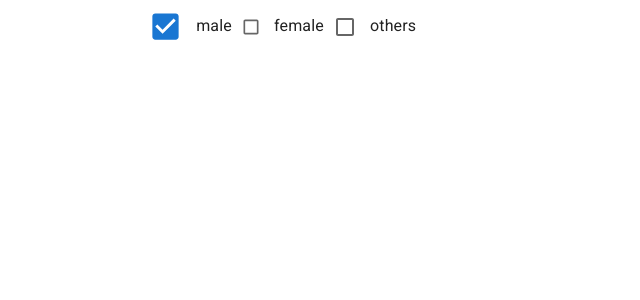
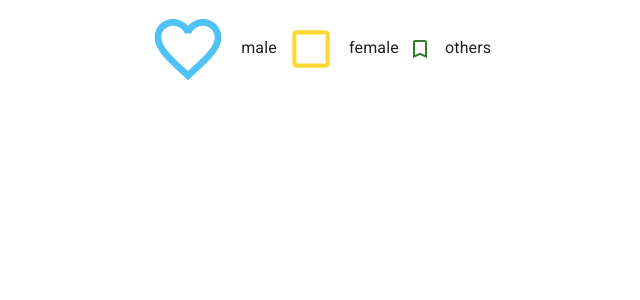
Before and after one commit to Jahirul-Islam-Jantu/MUI-stackLearner, a React (Vite) app in the folder test-project/: page / in a window 1280 px wide. Shown: the top 300 px of the page, without its empty margins (75-715 px from the left). Built offline with nearby package versions, Linux system fonts and the light colour scheme.

Commit message:
components

```diff
--- a/test-project/src/App.jsx
+++ b/test-project/src/App.jsx
@@ -1,16 +1,21 @@
 import {Checkbox, Container} from "@mui/material";
 import CssBaseline from "@mui/material/CssBaseline";
-
-
+import {green, lightBlue, pink, red, yellow} from "@mui/material/colors";
+import {Favorite, FavoriteBorder} from "@mui/icons-material";
+import BookmarkBorderIcon from '@mui/icons-material/BookmarkBorder';
 
 const App = () => {
   return (
     <>
       <CssBaseline />
       <Container maxWidth="md">
-          <Checkbox id="male" defaultChecked size="large"/> <label htmlFor="male">male</label>
-          <Checkbox id="female" size="small" />  <label htmlFor="female">female</label>
-          <Checkbox id="others"/> <label htmlFor="others">others</label>
+          <Checkbox id="male"  size="large" icon={<FavoriteBorder />}  sx={{ color: lightBlue[300], '& .MuiSvgIcon-root': { fontSize: 80 }, '&.Mui-checked': {
+                  color: red[600],
+              },}}/> <label htmlFor="male">male</label>
+          <Checkbox id="female" size="small" sx={{ '& .MuiSvgIcon-root': { fontSize: 50 }, color:yellow [600],'&.Mui-checked': {
+                  color: pink[600],
+              },}} checkedIcon={<Favorite />}/>  <label htmlFor="female">female</label>
+          <Checkbox id="others"  sx={{ color:green[800], '&.Mui-checked': {color: green[400]}}}   icon={<BookmarkBorderIcon />}/> <label htmlFor="others" >others</label>
 
       </Container>
 
```
